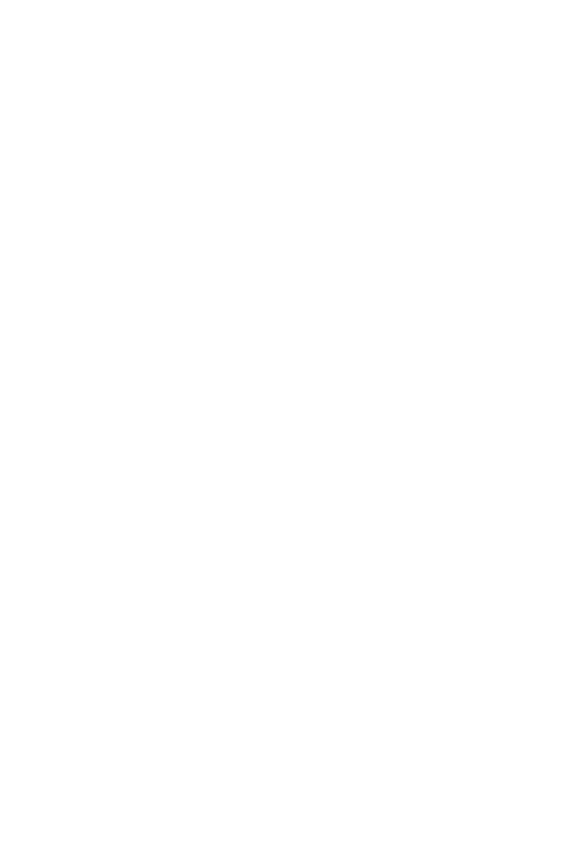
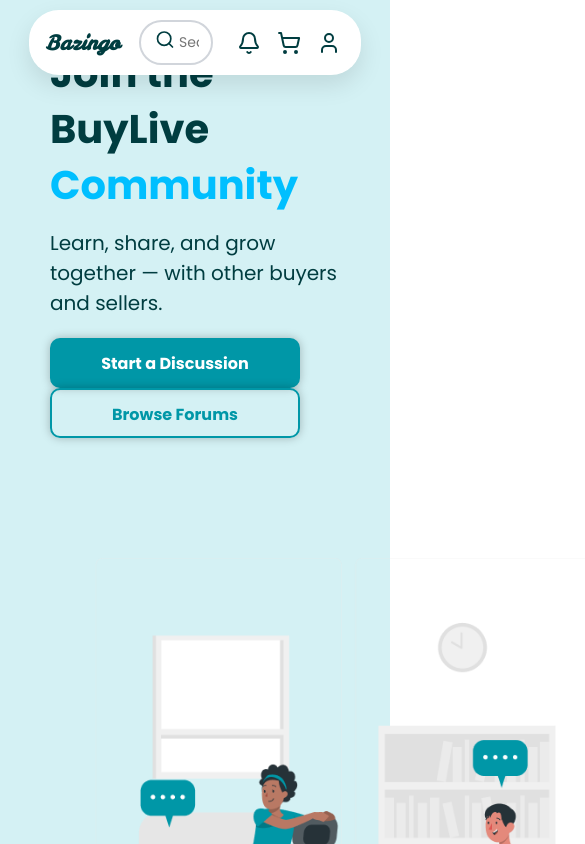
Before and after one commit to Kasieswar/Bazingo, a React (Create React App) app: page /community in a window 390 px wide. Before the commit this address had no page. Shown: the top 844 px of the page, 585 px wide, since content can reach past the window. Built offline with nearby package versions, Linux system fonts and the light colour scheme.

Commit message:
Community page started

```diff
--- a/src/App.js
+++ b/src/App.js
@@ -5,6 +5,7 @@ import { BrowserRouter, Route, Routes } from 'react-router-dom'
 import TalktoSeller from './components/Pages/talktoseller'
 import ScrollUp from './components/Modules/scrollup'
 import QuickMatch from './components/Pages/quickmatch'
+import Community from './components/Pages/community'
 
 function App() {
   return (
@@ -15,6 +16,7 @@ function App() {
           <Route path='/' element={<Videosection />} />
           <Route path='/talktoseller' element={<TalktoSeller />} />
           <Route path='/quickmatch' element={<QuickMatch />} />
+          <Route path='/community' element={<Community />} />
         </Routes>
       </BrowserRouter>
     </div>
--- /dev/null
+++ b/src/components/Modules/Community/communityhero.jsx
@@ -0,0 +1,34 @@
+import React from 'react'
+import rafiki from '../../images/rafiki.png'
+
+function communityhero() {
+  return (
+    <div>
+      <section className="community-hero">
+      <div className="hero-container-community">
+        {/* Left Side Content */}
+        <div className="hero-texts">
+          <h2>
+            Join the BuyLive<br />
+            <span>Community</span>
+          </h2>
+          <p>
+            Learn, share, and grow together — with other buyers and sellers.
+          </p>
+
+            <button className="primary-hero-btn">Start a Discussion</button>
+            <button className="secondary-hero-btn">Browse Forums</button>
+
+        </div>
+
+        {/* Right Side illustration */}
+        <div className="illustration">
+          <img src={rafiki} alt="Illustration" />
+        </div>
+      </div>
+    </section>
+    </div>
+  )
+}
+
+export default communityhero
--- /dev/null
+++ b/src/components/Pages/community.css
@@ -0,0 +1,215 @@
+*{
+    margin: 0;
+    padding: 0;
+}
+
+.community-hero {
+  padding: 70px 50px;
+  background-color: #d4f1f4;
+  margin-top: -100px;
+}
+
+.hero-container-community {
+  display: flex;
+  flex-wrap: wrap;
+  justify-content: space-between;
+  align-items: center;
+  gap: 120px;
+  max-width: 1400px;
+  margin: auto;
+}
+
+/* Left Side */
+.hero-texts {
+  flex: 1;
+  max-width: 700px;
+}
+
+.hero-texts h2 {
+  font-size: 40px;
+  color: #003D40;
+  font-weight: bold;
+  line-height: 1.4;
+}
+
+.hero-texts span {
+  color: #00bfff;
+}
+
+.hero-texts p {
+  font-size: 20px;
+  color: #003d40;
+  margin: 15px 0 20px;
+}
+
+.primary-hero-btn {
+  padding: 12px 20px;
+  width: 250px;
+  height: 50px;
+  background-color: #0097a7;
+  color: #fff;
+  font-size: 16px;
+  font-weight: bold;
+  border: none;
+  border-radius: 10px;
+  cursor: pointer;
+  margin-right: 20px;
+  box-shadow: 0 0 10px rgba(0, 0, 0, 0.25);
+}
+
+.primary-hero-btn:hover {
+    background-color: #003d40;
+    transform: translateY(-4px);
+    transition: all 0.5s ease-in-out;
+}
+
+.secondary-hero-btn {
+    padding: 12px 20px;
+    width: 250px;
+    height: 50px;
+    background: transparent;
+    color: #0097A7;
+    font-size: 16px;
+    font-weight: bold;
+    border: 2px solid #0097A7;
+    border-radius: 10px;
+    cursor: pointer;
+    box-shadow: 0 0 10px rgba(0, 0, 0, 0.25);
+}
+
+.secondary-hero-btn:hover {
+    transform: translateY(-4px);
+    transition: all 0.5s ease-in-out;
+}
+
+/* Right Side */
+.illustration {
+  flex: 1;
+  max-width: 600px;
+}
+
+.illustration img {
+    width: 600px;
+    height: 450px;
+}
+
+
+
+@media screen and (max-width: 1024px) {
+  .quickmatch-hero {
+    padding: 120px 50px;
+  }
+
+  .hero-container-quick {
+    gap: 100px;
+  }
+
+  .hero-text h2 {
+    font-size: 36px;
+  }
+
+  .hero-text p {
+    font-size: 18px;
+  }
+
+  .hero-btn {
+    width: 220px;
+    height: 45px;
+    font-size: 15px;
+  }
+
+  .hero-form {
+    padding: 30px;
+  }
+
+  .hero-form h3 {
+    font-size: 26px;
+  }
+}
+
+/* Tablet - 768px */
+@media screen and (max-width: 768px) {
+  .quickmatch-hero {
+    padding: 120px 30px;
+  }
+
+  .hero-container-quick {
+    gap: 60px;
+  }
+
+  .hero-text,
+  .hero-form {
+    max-width: 50%;
+    width: 40%;
+  }
+
+  .hero-text h2 {
+    font-size: 32px;
+  }
+
+  .hero-text p {
+    font-size: 16px;
+  }
+
+  .hero-btn {
+    width: 80%;
+  }
+
+  .hero-form {
+    padding: 30px;
+  }
+
+  .hero-form h3 {
+    font-size: 24px;
+  }
+}
+
+/* Mobile - 426px */
+@media screen and (max-width: 426px) {
+  .quickmatch-hero {
+    padding: 120px 20px;
+  }
+
+  .hero-container-quick {
+    gap: 40px;
+    flex-direction: column;
+  }
+
+  .hero-text,
+  .hero-form {
+    width: 90%;
+    max-width: 90%;
+  }
+
+  .hero-text h2 {
+    font-size: 26px;
+  }
+
+  .hero-text p {
+    font-size: 14px;
+  }
+
+  .hero-btn {
+    font-size: 14px;
+    height: 42px;
+    width: 60%;
+  }
+
+  .hero-form {
+    padding: 20px;
+  }
+
+  .hero-form input,
+  .hero-form select {
+    font-size: 12px;
+    padding: 8px;
+  }
+
+  .hero-form h3 {
+    font-size: 22px;
+  }
+
+  .hero-form button {
+    font-size: 14px;
+  }
+}
--- /dev/null
+++ b/src/components/Pages/community.jsx
@@ -0,0 +1,19 @@
+import React from 'react'
+import './community.css'
+import CommunityHero from '../Modules/Community/communityhero'
+import Header from '../Modules/header'
+import Footer from '../Modules/footer'
+import Testimonials from '../Modules/testimonials'
+
+function community() {
+  return (
+    <div>
+       <Header />
+        <CommunityHero />
+        <Testimonials />
+        <Footer />
+    </div>
+  )
+}
+
+export default community
```
Also changed, not shown: src/components/images/rafiki.png (added).
